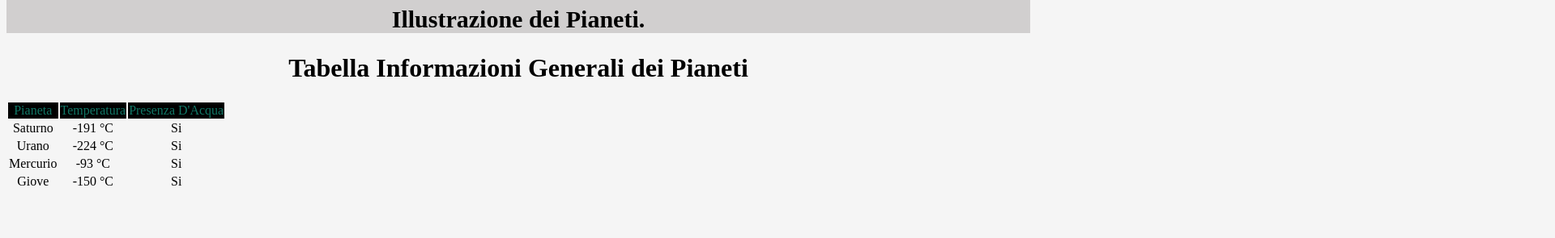
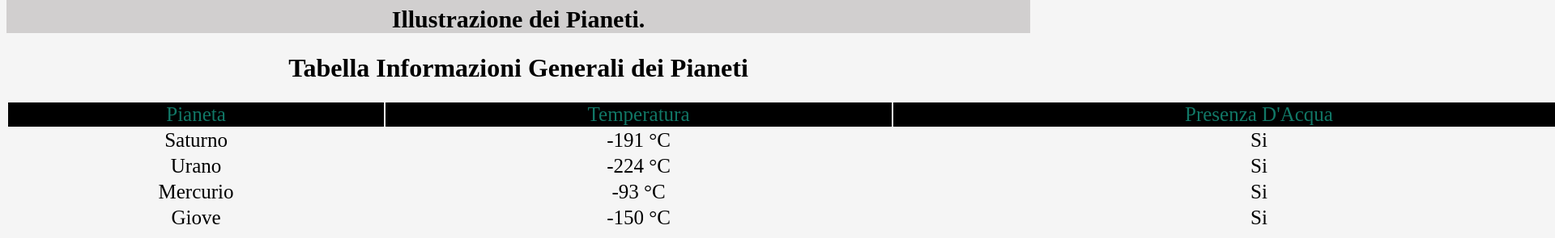
Before and after one commit to MikixIT/typing, a plain HTML site: page Pianeti.html in a window 1280 px wide. Shown: the part 1482-1777 px from the top of the page at 81% size, 1920 px wide, since content can reach past the window. Before the commit the page ends 1727 px from the top, so only its background shows below. Drawn offline with Linux system fonts and the light colour scheme.

Commit message:
Adding code to Table

```diff
--- a/Pianeti.html
+++ b/Pianeti.html
@@ -23,9 +23,10 @@
     #Immagini {text-align:center; background-color: rgb(209, 207, 207);
     font-size: 20px;
     }
-    #Tabella {text-align:center;
+    table { width:2000px ; text-align: center; margin: 0 auto 0 auto; font-size: 25px;
 
     }
+
     thead{ color: rgb(17, 119, 102); background-color: rgb(0, 0, 0);
 
     }
```
